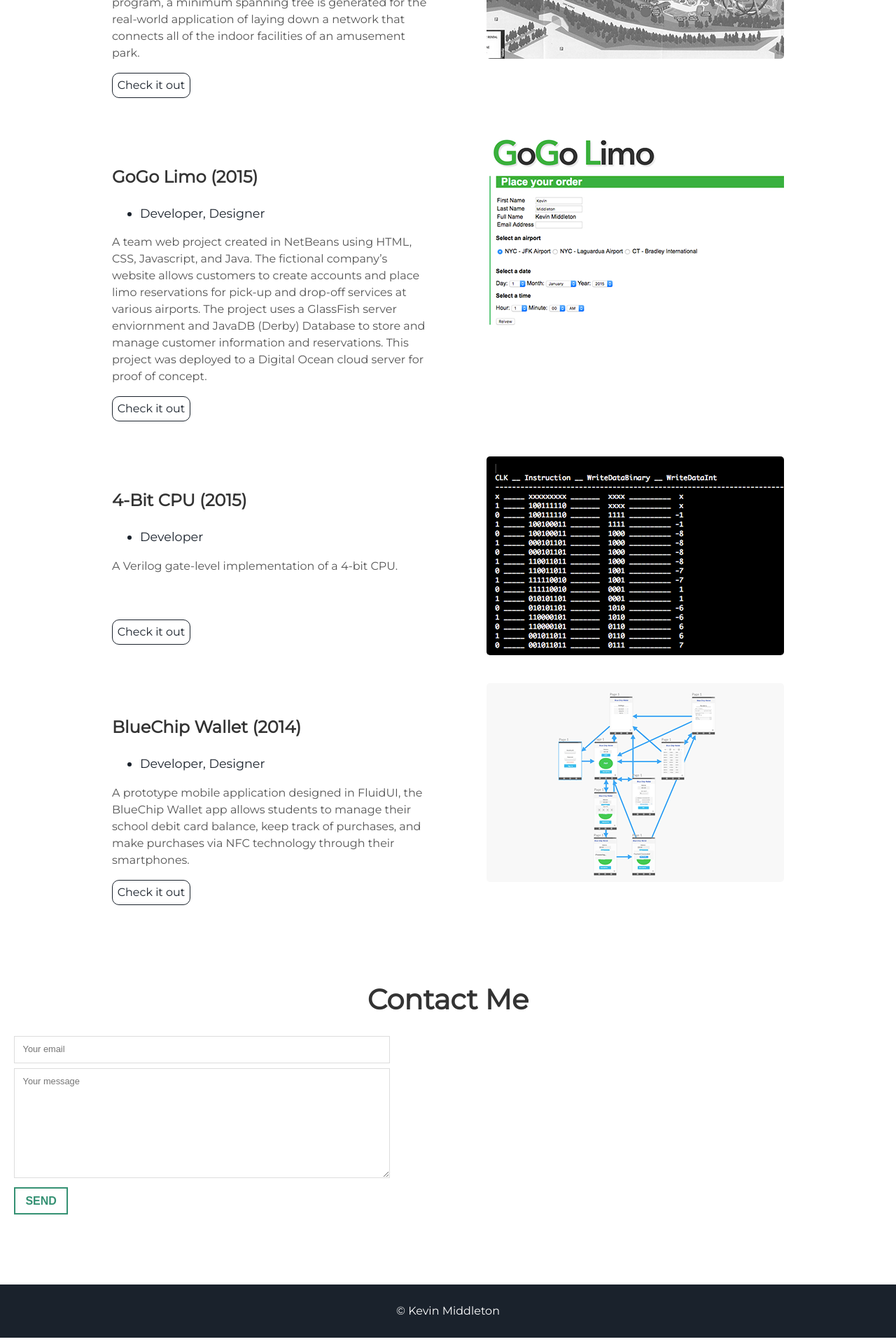
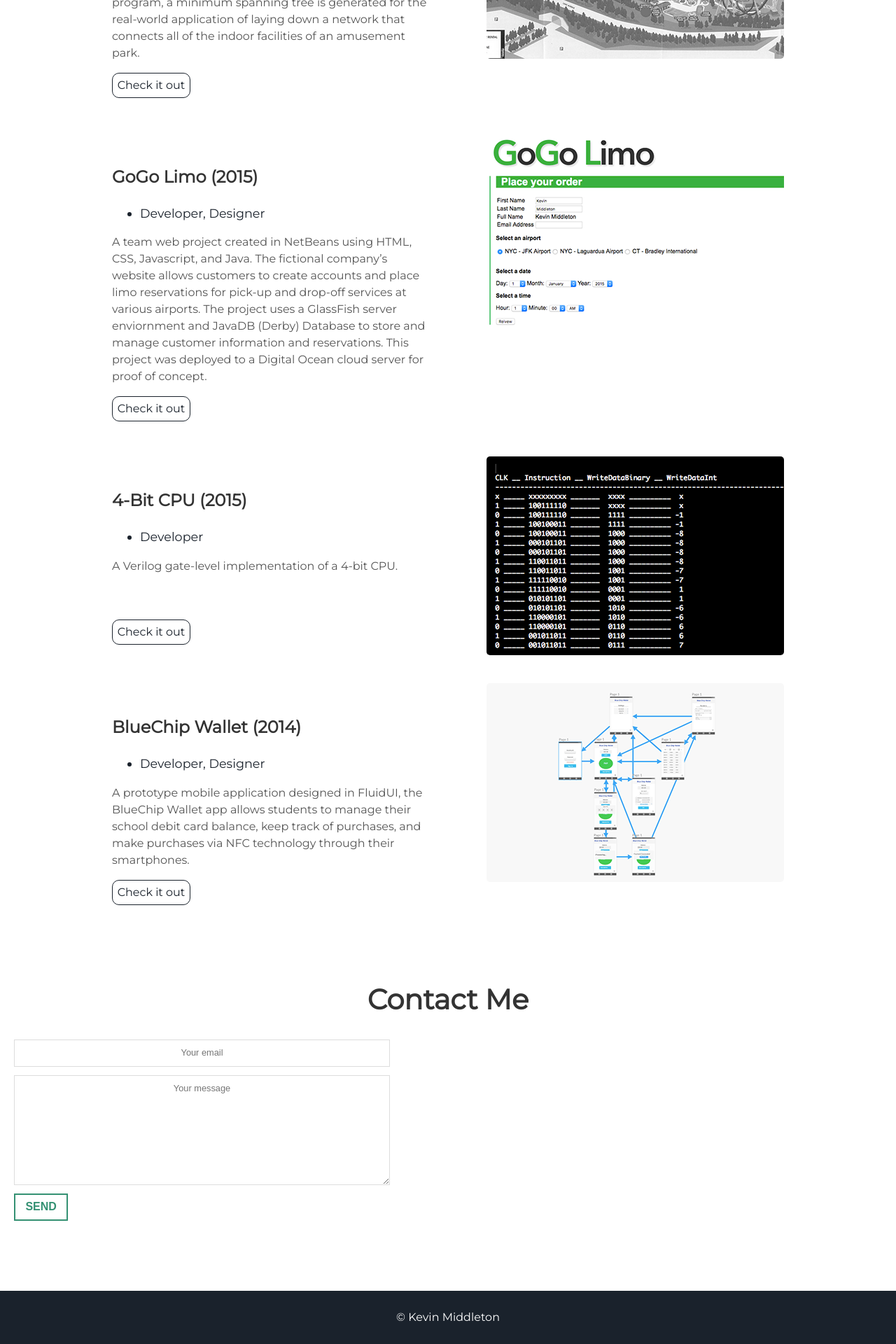
Before and after one commit to Kevin-Middleton/kevin-middleton.github.io, a Jekyll site: the page built from index.html, in a window 1280 px wide. Shown: the part 3175-5095 px from the top of the page at 70% size. Built offline with Jekyll 4.4.1, drawn with Linux system fonts in a browser that asks for light colours.

Commit message:
Update main.css

```diff
--- a/assets/css/main.css
+++ b/assets/css/main.css
@@ -108,6 +108,8 @@
   padding: 0.9em; }
 
 #formview textarea {
+  text-align: center;
+  margin: 5px auto;
   height: 10.3em; }
 
 html {
@@ -221,6 +223,8 @@ input[type="radio"] {
   margin-right: 6px; }
 
 form input, form textarea {
+  text-align: center;
+  margin: 5px auto;
   margin-bottom: 0.5em; }
 
 button, a.button {
```
